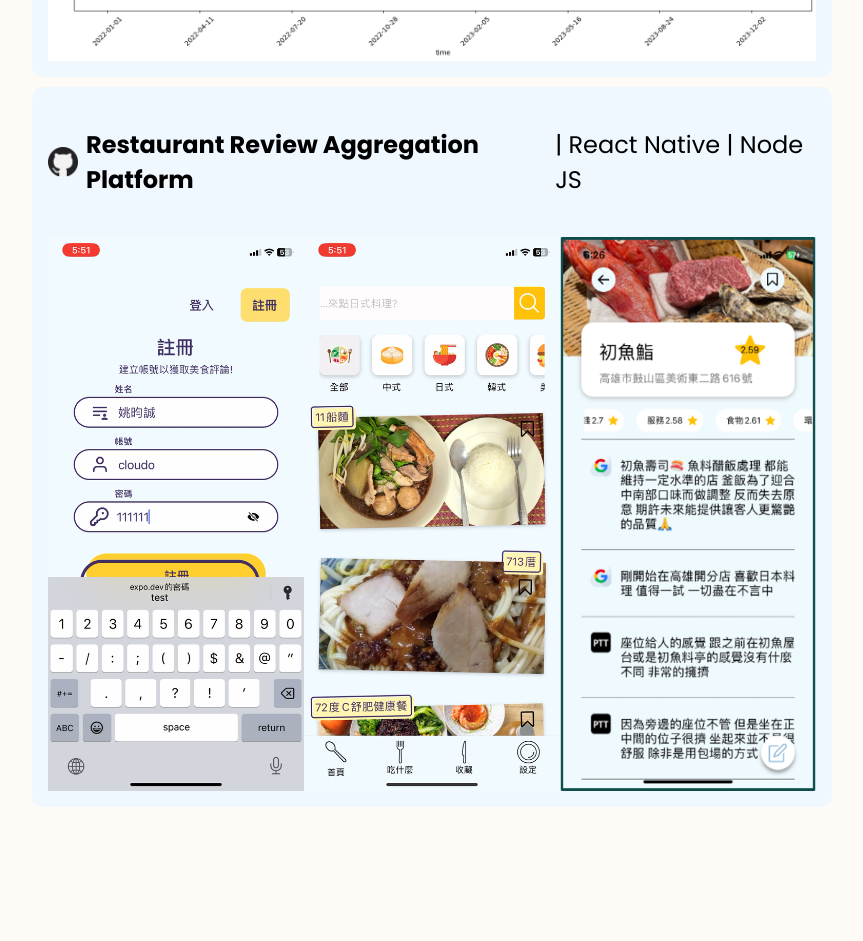
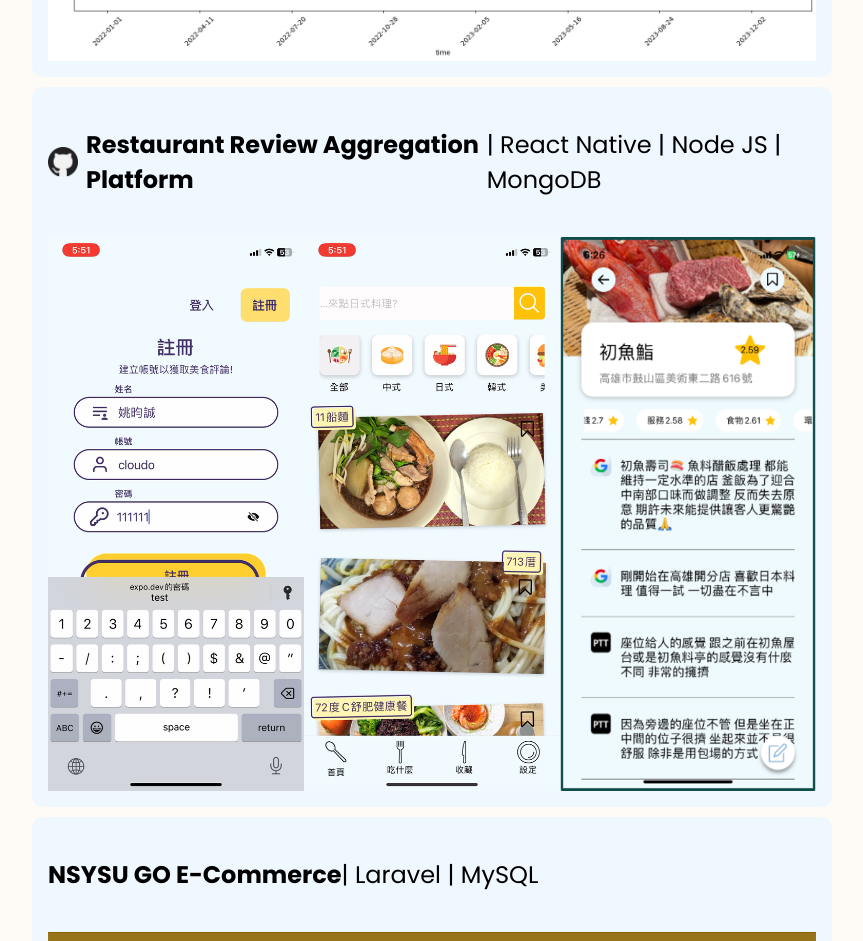
Before and after one commit to ycloudo/ycloudo.github.io, a React (Create React App) app: page /#/project in a window 1280 px wide. Shown: the part 640-1581 px from the top of the page, without its empty margins (208-1071 px from the left). Before the commit the page ends 1447 px from the top, so only its background shows below. Built offline with nearby package versions, Linux system fonts and the light colour scheme.

Commit message:
0316 16.10

```diff
--- a/src/Assets/Experience.json
+++ b/src/Assets/Experience.json
@@ -7,7 +7,7 @@
   {
     "Date": "Jul. 2023-Aug. 2023",
     "Company": "Deloitte, Risk Advisory Department",
-    "Position": "Consultant Intern"
+    "Position": "Consultant Summer Intern"
   },
   {
     "Date": "Feb. 2023-Jun. 2023",
@@ -16,7 +16,7 @@
   },
   {
     "Date": "2021-2022",
-    "Company": "NSYSU GO E-Commerce (deprecated)",
+    "Company": "NSYSU GO E-Commerce",
     "Position": "Backend Engineer"
   }
 ]
--- a/src/Assets/Project.js
+++ b/src/Assets/Project.js
@@ -2,6 +2,7 @@ import proImg01 from '../Assets/project01.png';
 import proImg02_1 from '../Assets/pro2_1.png';
 import proImg02_2 from '../Assets/pro2_2.png';
 import proImg02_3 from '../Assets/pro2_3.png';
+import proImg03_1 from '../Assets/pro3_1.png';
 
 export const pData = [
   {
@@ -13,8 +14,14 @@ export const pData = [
   },
   {
     name: 'Restaurant Review Aggregation Platform',
-    techniques: ['React Native', 'Node JS'],
+    techniques: ['React Native', 'Node JS', 'MongoDB'],
     githubURL: 'https://github.com/ycloudo/Project_frontend',
     snapshot: [proImg02_1, proImg02_2, proImg02_3],
   },
+  {
+    name: 'NSYSU GO E-Commerce',
+    techniques: ['Laravel', 'MySQL'],
+    githubURL: '',
+    snapshot: [proImg03_1],
+  },
 ];
--- a/src/Components/Navbar.tsx
+++ b/src/Components/Navbar.tsx
@@ -14,11 +14,11 @@ const Navbar = () => {
       <CustomLink to="/" $active={isActive('/')}>
         Home
       </CustomLink>
+      <CustomLink to="/experience" $active={isActive('/experience')}>
+        Experience
+      </CustomLink>
       <CustomLink to="/project" $active={isActive('/project')}>
         Projects
-      </CustomLink>
-      <CustomLink to="/experience" $active={isActive('/experience')}>
-        Experience
       </CustomLink>
     </CostumCtr>
   );
@@ -26,6 +26,7 @@ const Navbar = () => {
 
 const CostumCtr = styled(Container)`
   background-color: #8cb9bd;
+  width: auto;
 `;
 
 const CustomLink = styled(Link)<{ $active: boolean }>`
--- a/src/Components/Projects/ContentBox.tsx
+++ b/src/Components/Projects/ContentBox.tsx
@@ -18,6 +18,7 @@ const ContentBox = (props: { key: string; data: ContentDS }) => {
   return (
     <CustomCard>
       <Title>
+        {data.githubURL.length === 0 ? null : (
           <a
             href={data.githubURL}
             style={{ marginRight: '0.5rem' }}
@@ -26,6 +27,8 @@ const ContentBox = (props: { key: string; data: ContentDS }) => {
           >
             <Photobox url={githublink} width={30} height={30} radius={0} />
           </a>
+        )}
+
         <b>{data.name}</b>
         <p>{data.techniques.map((t): string => ` | ${t}`)}</p>
       </Title>
--- a/src/Pages/Home.tsx
+++ b/src/Pages/Home.tsx
@@ -52,7 +52,7 @@ const AvatarBox = styled.img`
   width: 20%;
   border-radius: 10px;
   @media screen and (max-width: 1000px) {
-    width: 40%;
+    width: 60%;
   }
 `;
 
```
Also changed, not shown: src/Assets/pro3_1.png (added). Lines whose indentation alone changed are shown as unchanged.
